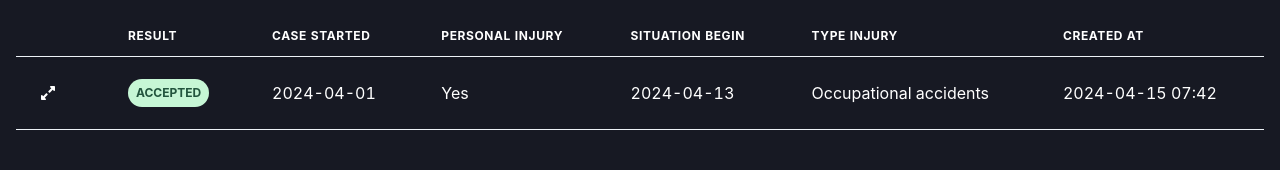
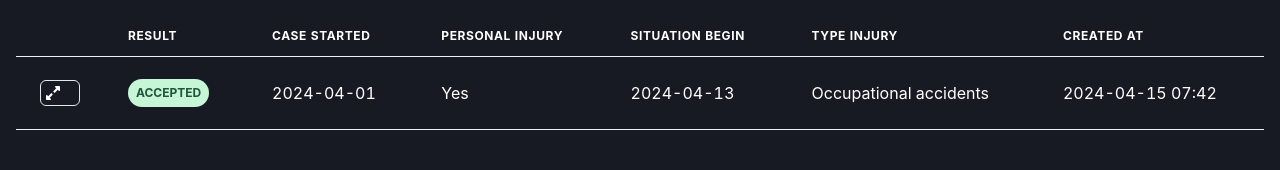
Before and after one commit to GPT-Engineer-App/row-based-ui-darkelegance-99, a React (Vite) app: page / in a window 1280 px wide. Shown: the top 170 px of the page. Built offline with nearby package versions, Linux system fonts and the light colour scheme.

Commit message:
Wrapped the expand icon inside a `Box` component with a border and rounded corners.
Prompt: 1. add a box around the expand icon. The borders need to be rounded a little

```diff
--- a/src/pages/Index.jsx
+++ b/src/pages/Index.jsx
@@ -58,7 +58,9 @@ const Index = () => {
               <Tr key={item.id} bg={index % 2 === 0 ? "gray.900" : "gray.700"} color="white">
                 <Td width="40px">
                   <Button variant="unstyled" onClick={toggleExpand}>
-                    <FaExpandAlt />
+                    <Box borderWidth={1} borderRadius="md" p={1}>
+                      <FaExpandAlt />
+                    </Box>
                   </Button>
                 </Td>
                 <Td maxW="300px" whiteSpace="nowrap" overflow="hidden" textOverflow="ellipsis">
```
